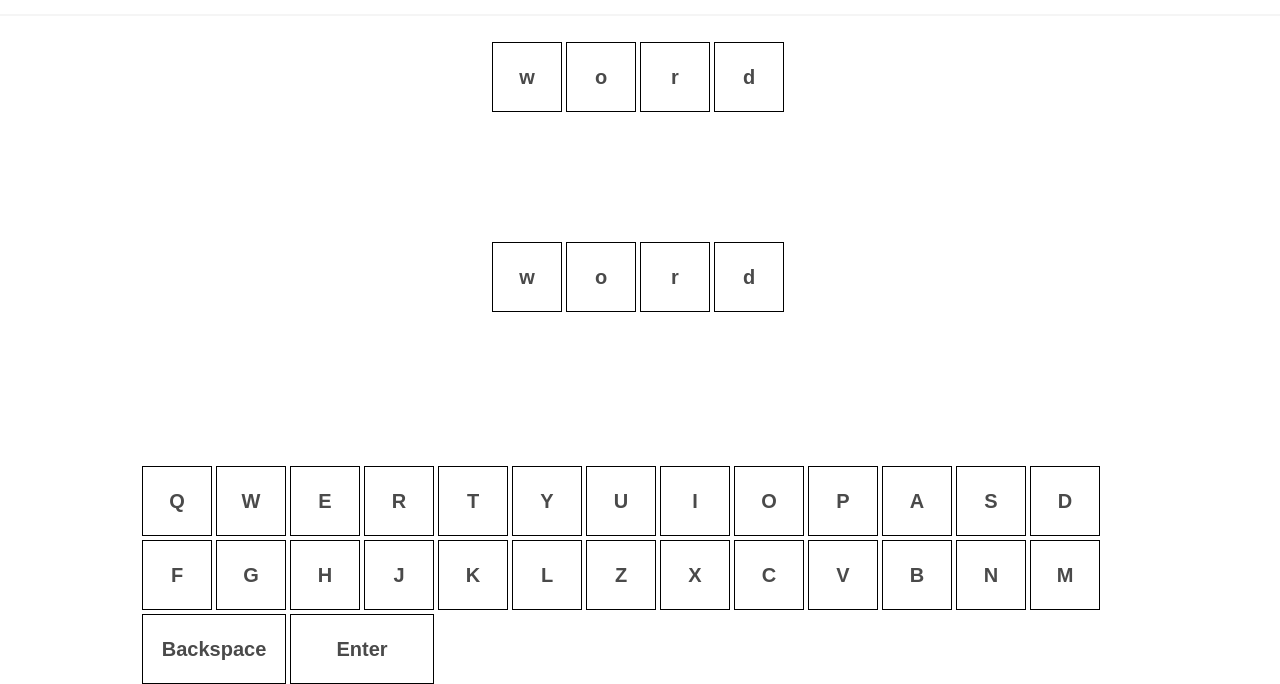
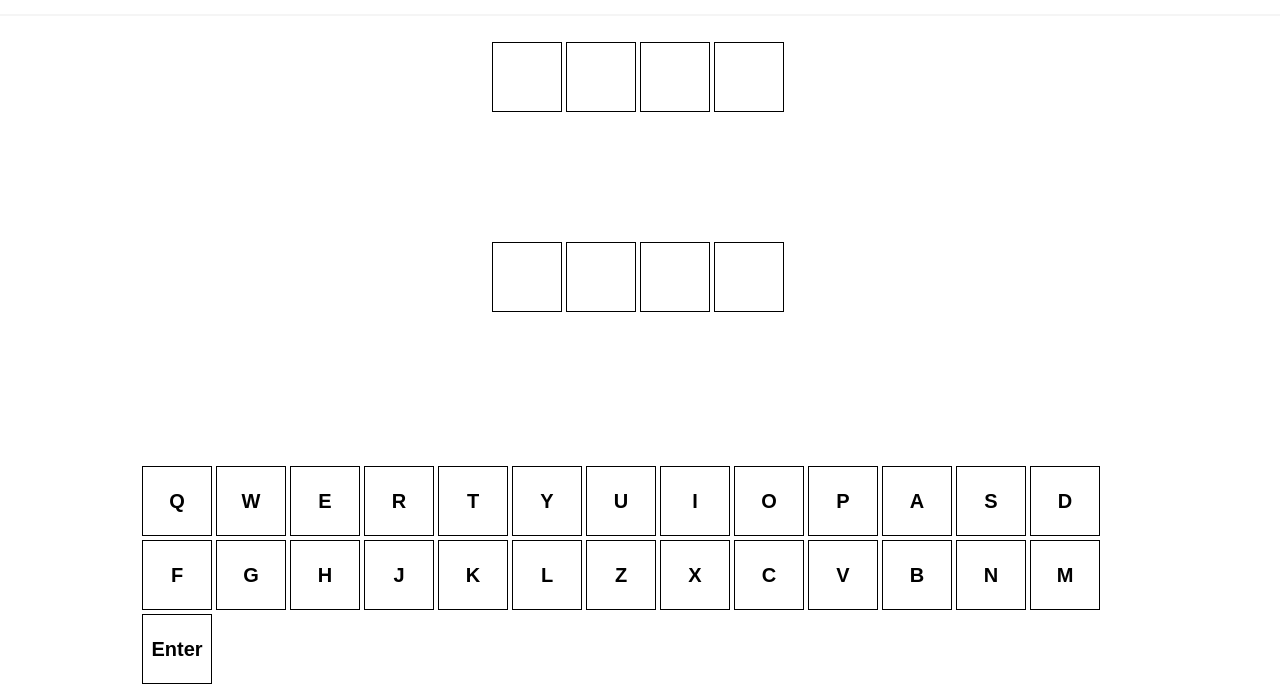
Before and after one commit to git-it-dunn/webdevfinal, a website: page html/mainpage.html in a window 1280 px wide. Shown: the part 217-901 px from the top of the page. Drawn offline with nearby package versions, Linux system fonts and the light colour scheme.

Commit message:
better working home page

```diff
--- a/scripts/maingamepage.js
+++ b/scripts/maingamepage.js
@@ -1,50 +1,62 @@
+let word = "WORD";
+var lSel = null;
+
+let keys = "Q,W,E,R,T,Y,U,I,O,P,A,S,D,F,G,H,J,K,L,Z,X,C,V,B,N,M,Enter".split(',');
+let numFail = 0;
+
 window.onload = function(){
     makingWordlboxes();
     makingKeyboard();
 }
 
+
 function makingKeyboard(){
-    let keys = "Q,W,E,R,T,Y,U,I,O,P,A,S,D,F,G,H,J,K,L,Z,X,C,V,B,N,M".split(',');
-    let input = "Backspace,Enter".split(',');
-
-    let temp = 0;
-    for (let r = 0; r < 13; r++) {
-        for (let c = 0; c < 2; c++) {
-            let bord = document.createElement("div");
-            bord.id = r.toString() + "-" + c.toString();
-            bord.innerText = keys[temp];
-            bord.classList.add("letter");
-            document.getElementById("keyboard").append(bord);
-            temp++;
-        }
+    //This creates the makeshift keyboard at the bottom of the game and gives all the clicking on the letters abilitys to work
+    for (let a = 0; a < keys.length; a++) {
+        let bord = document.createElement("div");
+        bord.id = a;
+        bord.innerText = keys[a];
+        bord.addEventListener("click", letterSel);
+        bord.classList.add("letter");
+        document.getElementById("keyboard").append(bord);
     }
 
-    for (let i = 0; i < input.length; i++){
-        let inputButton = document.createElement("div");
-        inputButton.id = i;
-        inputButton.innerText = input[i];
-        inputButton.classList.add("inputButtonLetters");
-        document.getElementById("keyboard").appendChild(inputButton);
-    }
 }
 
 function makingWordlboxes(){
-    let word = "word";
     for (let i = 0; i < 4; i++){
         let wordle = document.createElement("div");
         wordle.id = i;
-        wordle.innerText = word[i];
-        console.log(wordle.innerText[0])
+        // wordle.innerText = word[i];
         wordle.classList.add("letter");
         document.getElementById("theWord").appendChild(wordle);
     }
 
-    for (let i = 0; i < 4; i++){
-        let wordle = document.createElement("div");
-        wordle.id = i;
-        wordle.innerText = word[i];
-        console.log(wordle.innerText[0])
-        wordle.classList.add("letter");
-        document.getElementById("theWord").appendChild(wordle);
+    for (let j = 0; j < 4; j++){
+        let worl = document.createElement("div");
+        worl.id = j;
+        worl.addEventListener("click", select);
+        worl.classList.add("letter");
+        document.getElementById("theWord").append(worl);
     }
 }
+
+
+function select() {
+    if (lSel && lSel.id != (keys.length-1)) {
+        this.innerText = keys[lSel.id];
+    }
+}
+
+function letterSel(){
+    if (lSel) {
+        lSel.classList.remove("letterSelect");
+    }
+    lSel = this;
+    if(lSel.id == (keys.length-1)){
+
+    }else if(lSel.id != (keys.length-1)){
+        lSel.classList.add("letterSelect");
+        console.log("wordle.id");
+    }
+}
--- a/stylesheets/mainpage.css
+++ b/stylesheets/mainpage.css
@@ -2,6 +2,7 @@ body{
     font-family: Arial, Helvetica, sans-serif;
     text-align: center;
     font-weight: bold;
+    color: black;
 }
 h1{
     font-size:xx-large;
@@ -52,3 +53,19 @@ h1{
     align-items: center;
 
 }
+
+/* .failNumb {
+    width: 70px;
+    height: 70px;
+
+    font-size: 20px;
+
+    display: flex;
+    justify-content: center;
+    align-items: center;
+
+} */
+
+.letterSelect{
+    background-color:lightgray;
+}
```
Also changed, not shown: html/mainpage.html (+1 -0 lines).
